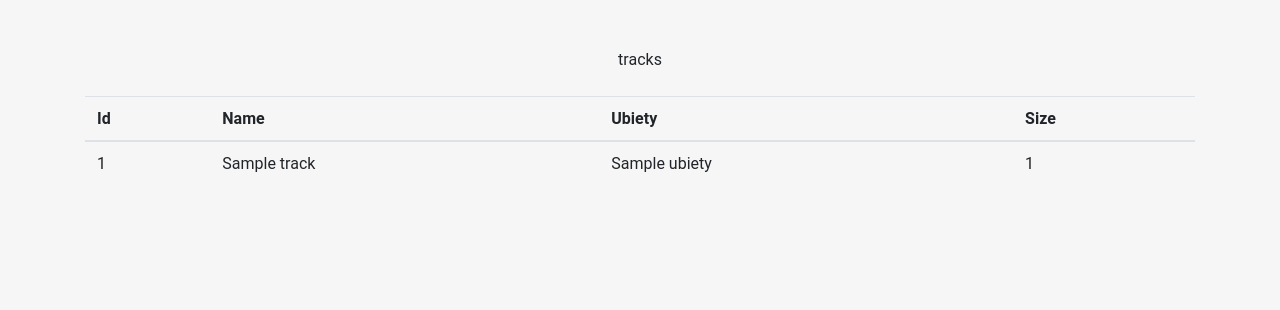
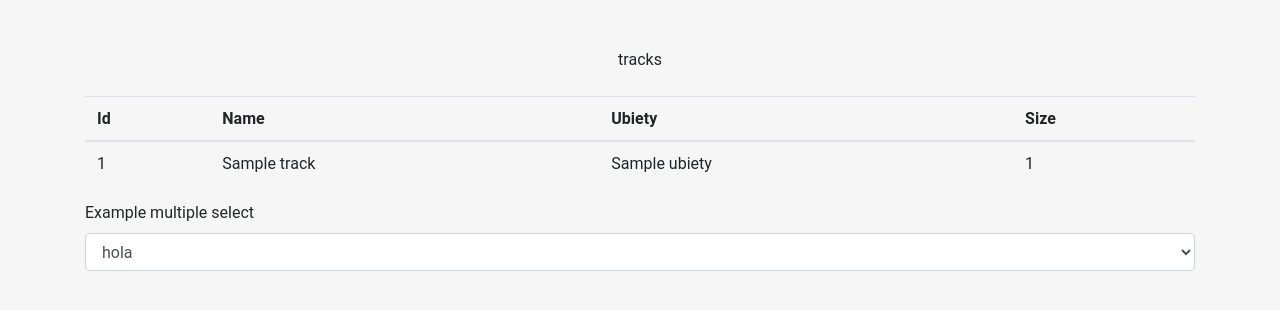
Before and after one commit to EduardMcfly/timesport, a Flask app: template templates/tracks.html in a window 1280 px wide. Shown: the top 310 px of the page. Run offline with Flask 2, Linux system fonts and the light colour scheme; the template is opened without the code that fills it: most values are stand-ins (such as "Sample title", 1, 10 or a date in 2020); some libraries are stand-ins or nearby versions.

```diff
--- a/templates/base.html
+++ b/templates/base.html
@@ -11,5 +11,6 @@
     {% block content %}{% endblock %}
     <script src="{% static 'lib/js/jquery/jquery-3.5.1.min.js' %}"></script>
     <script src="{% static 'lib/js/bootstrap.min.js' %}"></script>
+    {% block scripts %}{% endblock %}
   </body>
 </html>
--- a/templates/tracks.html
+++ b/templates/tracks.html
@@ -13,10 +13,9 @@ block content %}
       <tr>
 
         <th>Id</th>
-        <th>Name</th>
+        <th>Name</td>
         <th>Ubiety</th>
         <th>Size</th>
-
       </tr>
     </thead>
     <tbody>
@@ -30,5 +29,15 @@ block content %}
       {% endfor %}
     </tbody>
   </table>
+  <div class="form-group">
+    <label for="exampleFormControlSelect2">Example multiple select</label>
+    <select  class="form-control" id="exampleFormControlSelect2">
+      <option>hola</option>
+      <option>2</option>
+      <option>3</option>
+      <option>4</option>
+      <option>5</option>
+    </select>
+  </div>
 </div>
 {% endblock %}
```
